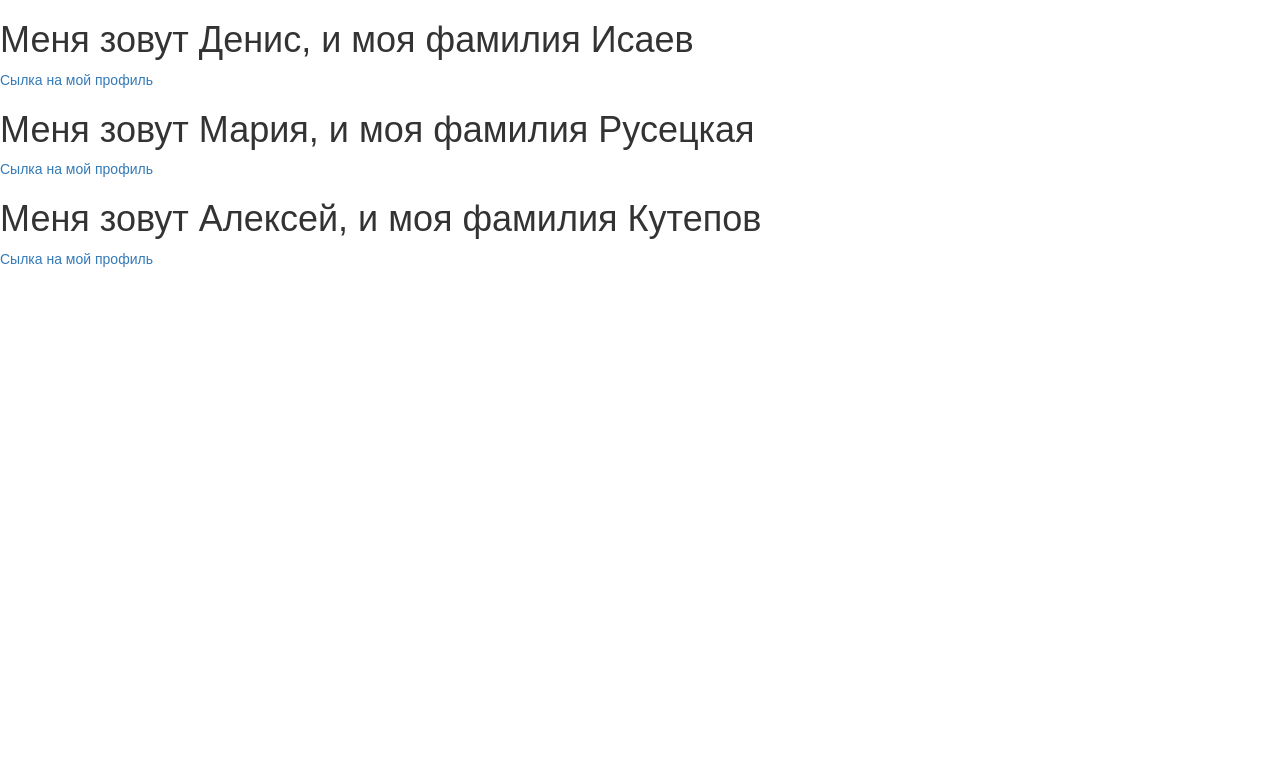
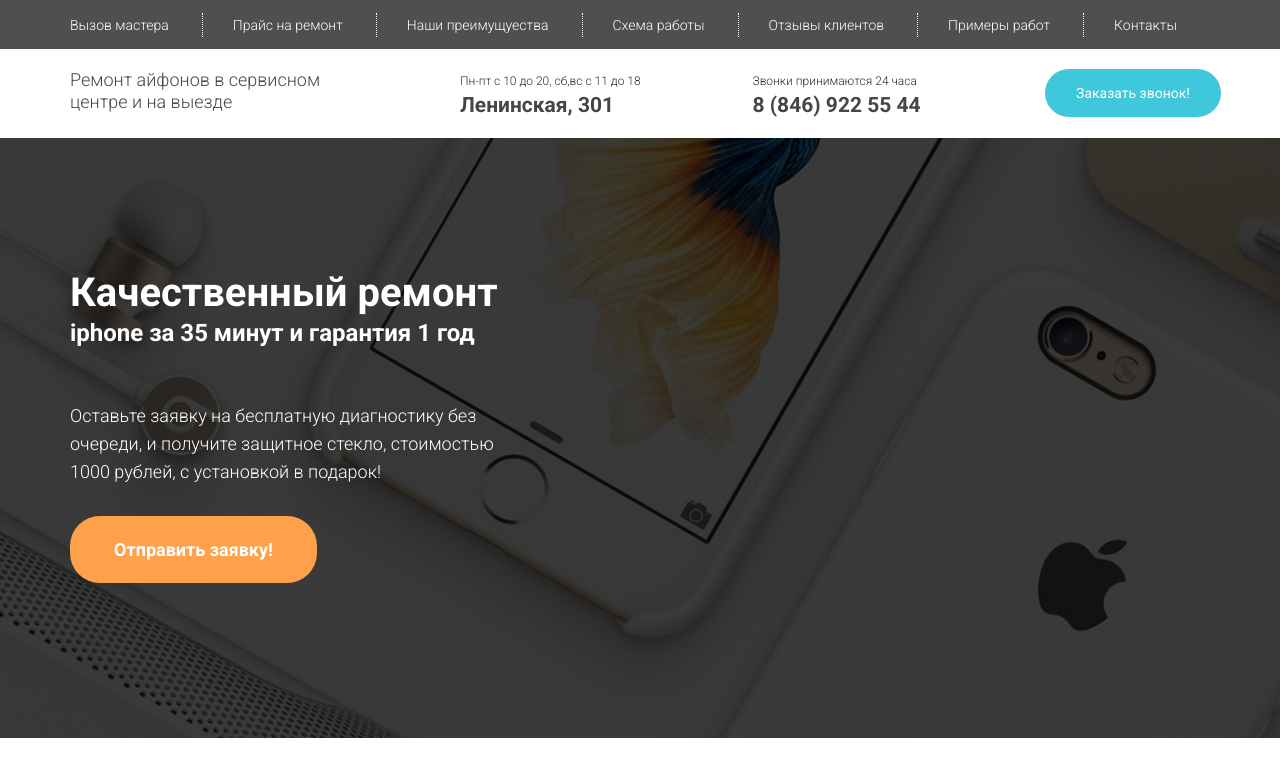
Before and after one commit to KovaSs/slider, a React (Create React App) app: page / in a window 1280 px wide. Shown: the top 776 px of the page. Built offline with nearby package versions, Linux system fonts and the light colour scheme.

Commit message:
Второй день верстки

```diff
--- a/src/App.css
+++ b/src/App.css
@@ -1,28 +1,9 @@
-.App {
-  text-align: center;
+* {
+  outline: none;
 }
 
-.App-logo {
-  animation: App-logo-spin infinite 20s linear;
-  height: 80px;
+.App {
+  width: 100%;
+  box-sizing: border-box;
+  font-family: "Roboto";
 }
-
-.App-header {
-  background-color: #222;
-  height: 150px;
-  padding: 20px;
-  color: white;
-}
-
-.App-title {
-  font-size: 1.5em;
-}
-
-.App-intro {
-  font-size: large;
-}
-
-@keyframes App-logo-spin {
-  from { transform: rotate(0deg); }
-  to { transform: rotate(360deg); }
-}
--- a/src/App.js
+++ b/src/App.js
@@ -3,29 +3,56 @@
 import './App.css';
 
 import Grid from 'react-bootstrap/lib/Grid';
-import Row from 'react-bootstrap/lib/Row';
-import Col from 'react-bootstrap/lib/Col';
 import styled from 'styled-components';
+
+import Header from './components/Header';
+import Menu from './components/Menu';
+import Main from './components/Main';
+
+const url = process.env.PUBLIC_URL+'/img/slaider-bg.jpg'
+
+const HeaderWrapper = styled.header`
+
+    width: 100%;
+    height: 49px;
+    background-color: #242424;
+    opacity: 0.8;
+`
+const MenuWrapper = styled.div`
+    height: 89px;
+    padding-top: 20px;
+`
+const MainWrapper = styled.main`
+    height: 600px;
+    padding-top: 130px;
+    background: url(${url}) no-repeat;
+    background-size: cover;
+`
 
 class App extends Component {
   render() {
     return (
-            <div className="vraper">
-              <SayFullName name="Денис" surname="Исаев" link="https://vk.me/kovass" />
-              <SayFullName name="Мария" surname="Русецкая" link="https://vk.me/kovass" />
-              <SayFullName name="Алексей" surname="Кутепов" link="https://vk.me/kovass" />
+            <div className="App">
+              <HeaderWrapper>
+                <Grid>
+                  <Header />
+                </Grid>
+              </HeaderWrapper>
+              <MenuWrapper>
+                <Grid>
+                  <Menu />
+                </Grid>
+              </MenuWrapper>
+              <MainWrapper>
+                <Grid>
+                  <Main />
+                </Grid>
+              </MainWrapper>
             </div>
     );
   }
 }
 
-function SayFullName(props) {
-  return (
-          <div>
-            <h1> Меня зовут {props.name}, и моя фамилия {props.surname} </h1>
-            <a target="_blank" href={props.link}> Сылка на мой профиль </a>
-          </div>
-    )
-}
 
-export default App;
+
+export default App
--- /dev/null
+++ b/src/components/Header.js
@@ -0,0 +1,45 @@
+import React, { Component } from 'react';
+
+import Row from 'react-bootstrap/lib/Row';
+import Col from 'react-bootstrap/lib/Col';
+import styled from 'styled-components';
+
+import Link from "./Link"
+
+const List = styled.ul`
+		display: flex;
+		justify-content: space-between;
+		align-items: center;
+		padding: 0;
+		height: 49px;
+
+		&:hover {
+			cursor:pointer;
+		}
+`
+
+class Header extends React.Component {
+  render() {
+    return (
+            <Row>
+            	<Col lg={12} >
+            		<nav>
+            			<List>
+            				<Link link="#" text="Вызов мастера"/>
+            				<Link link="#" text="Прайс на ремонт"/>
+            				<Link link="#" text="Наши преимущуества"/>
+            				<Link link="#" text="Схема работы"/>
+            				<Link link="#" text="Отзывы клиентов"/>
+            				<Link link="#" text="Примеры работ"/>
+            				<Link link="#" text="Контакты"/>
+            			</List>
+            		</nav>
+            	</Col>
+            </Row>
+    );
+  }
+}
+
+
+
+export default Header
--- /dev/null
+++ b/src/components/Link.js
@@ -0,0 +1,29 @@
+import React, { Component } from 'react';
+import styled from 'styled-components';
+
+const StyledLink = styled.a`
+		color: ${props => props.active ? 'pink' : '#fff'}
+		font-size: 14px;
+		font-weight: 300;
+		line-height: 24px;
+		padding-right: 33px;
+		border-right: 1px dotted #fff;
+
+		&:hover {
+			color: #8d8d8d;
+			text-decoration: none;
+		}
+		&:last-child {
+			border-right: none;
+		}
+`
+
+class Link extends React.Component {
+	render() {
+		return (
+							<StyledLink href={this.props.Link}> {this.props.text} </StyledLink>
+			)
+	}
+}
+
+export default Link
--- /dev/null
+++ b/src/components/Main.js
@@ -0,0 +1,78 @@
+import React, { Component } from 'react';
+
+import Row from 'react-bootstrap/lib/Row';
+import Col from 'react-bootstrap/lib/Col';
+import styled from 'styled-components';
+
+const Repair = styled.div`
+		color: #ffffff;
+		font-weight: 700;
+		line-height: 50px;
+		font-size: 40px;
+
+		span {
+			display: block;
+			font-size: 24px;
+			line-height: 30px;
+		}
+`
+const LightText = styled.div`
+		color: #ffffff;
+		font-size: 18px;
+		font-weight: 300;
+		line-height: 28px;
+		margin-top: 54px;
+`
+const MainButton = styled.button`
+		width: 247px;
+		height: 67px;
+		background-color: #ffa14b;
+		border-radius: 30px;
+		color: #ffffff;
+		font-size: 18px;
+		font-weight: bold;
+		line-height: 24px;
+		margin-top: 30px;
+		border: none;
+
+		&:hover {
+			cursor:pointer;
+		}
+		&:active {
+			-moz-transform: translatey(3px); /* Для Firefox */
+  		-ms-transform: translatey(3px); /* Для IE */
+  		-webkit-transform: translatey(3px); /* Для Safari, Chrome, iOS */
+  		-o-transform:translatey(3px); /* Для Opera */
+  		transform: translatey(3px)
+		}
+`
+
+class Main extends Component {
+  render() {
+    return (
+           <Row>
+           	<Col lg={5}>
+           	<Repair>
+           		Качественный ремонт
+           		<span>iphone за 35 минут и гарантия 1 год</span>
+           	</Repair>
+           		<LightText>
+           			Оставьте заявку на бесплатную диагностику без очереди,
+           			и получите защитное стекло, стоимостью 1000 рублей,
+           			с установкой в подарок!
+           		</LightText>
+           		<MainButton>
+           			Отправить заявку!
+           		</MainButton>
+           	</Col>
+           	<Col lg={6} lgOffset={1}>
+
+           	</Col>
+           </Row>
+    );
+  }
+}
+
+
+
+export default Main
--- /dev/null
+++ b/src/components/Menu.js
@@ -0,0 +1,115 @@
+import React, { Component } from 'react';
+
+import Row from 'react-bootstrap/lib/Row';
+import Col from 'react-bootstrap/lib/Col';
+import styled from 'styled-components';
+
+const Repair = styled.div`
+		font-size: 18px;
+		font-weight: 300;
+		line-height: 22px;
+		color: #464646;
+`
+const WorkTime = styled.div`
+		color: #2a2a2a;
+		font-size: 12px;
+		font-weight: 300;
+		line-height: 24px;
+
+		span {
+			display: block;
+			color: #464646;
+			font-size: 21px;
+			font-weight: 700;
+		}
+`
+const Calls = styled.div`
+		color: #2a2a2a;
+		font-size: 12px;
+		font-weight: 300;
+		line-height: 24px;
+
+		span {
+			display: block;
+			color: #464646;
+			font-size: 21px;
+			font-weight: 700;
+		}
+`
+const CallButton = styled.button`
+		width: 176px;
+		height: 48px;
+		background-color: #3fc7db;
+		border-radius: 30px;
+		color: #ffffff;
+		font-size: 14px;
+		font-weight: 400;
+		line-height: 22.04px;
+		border: none;
+		-webkit-transition: 0.2s time;
+		-o-transition: 0.2s time;
+		transition: 0.2s time;
+
+		&:hover {
+			cursor:pointer;
+		}
+		&:active {
+			-moz-transform: translatey(3px); /* Для Firefox */
+  		-ms-transform: translatey(3px); /* Для IE */
+  		-webkit-transform: translatey(3px); /* Для Safari, Chrome, iOS */
+  		-o-transform:translatey(3px); /* Для Opera */
+  		transform: translatey(3px)
+		}
+`
+
+class Adress extends React.Component {
+	render() {
+		return (
+				<span>{this.props.addr}</span>
+			)
+	}
+}
+
+class TelNumber extends React.Component {
+	render() {
+		return (
+				<span>{this.props.tel}</span>
+			)
+	}
+}
+
+
+class Menu extends React.Component {
+  render() {
+    return (
+           	<Row>
+           		<Col lg={3}>
+           			<Repair>
+           				Ремонт айфонов в сервисном
+									центре и на выезде
+           			</Repair>
+           		</Col>
+           		<Col lg={3} lgOffset={1}>
+           			<WorkTime>
+           				Пн-пт с 10 до 20, сб,вс с 11 до 18
+									<Adress addr="Ленинская, 301"/>
+           			</WorkTime>
+           		</Col>
+           		<Col lg={3}>
+           			<Calls>
+           				Звонки принимаются 24 часа
+									<TelNumber tel="8 (846) 922 55 44"/>
+           			</Calls>
+           		</Col>
+           		<Col lg={2}>
+           			<CallButton>Заказать звонок!</CallButton>
+           		</Col>
+
+           	</Row>
+    );
+  }
+}
+
+
+
+export default Menu
```
